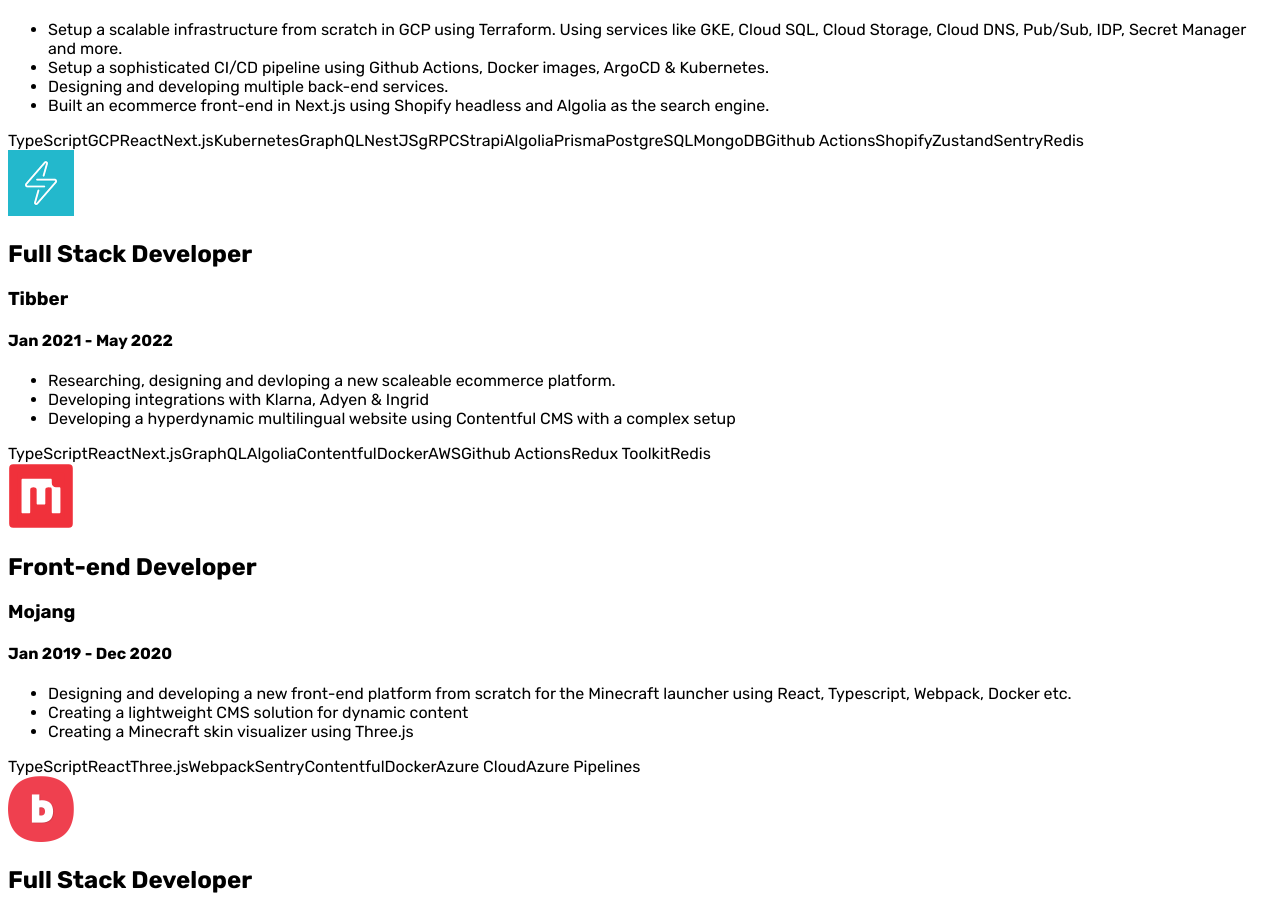
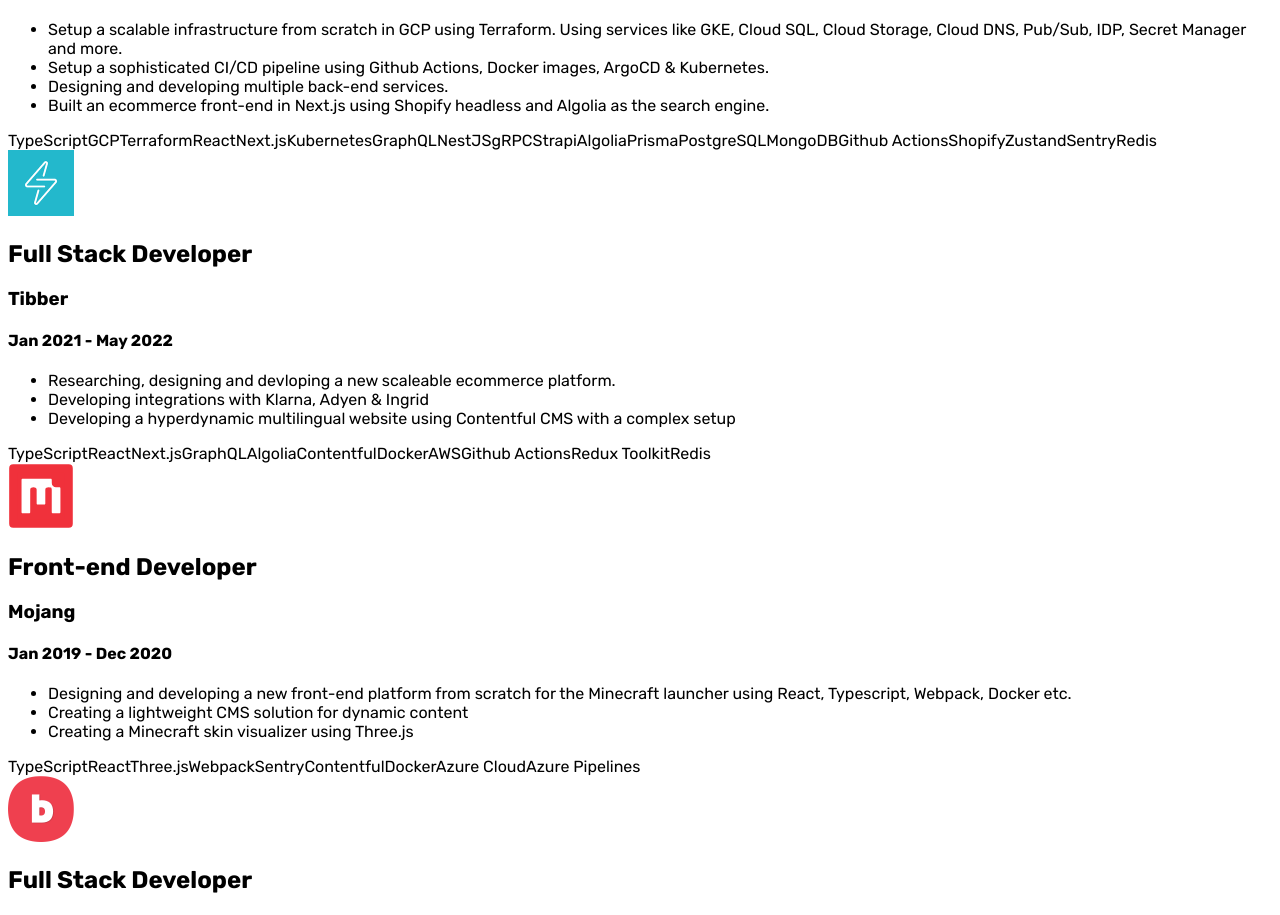
Before and after one commit to marcneander/marcneander-web, a Next.js app: page /profile in a window 1280 px wide. Shown: the part 983-1898 px from the top of the page. Built offline with nearby package versions, Linux system fonts and the light colour scheme.

Commit message:
Terraform

```diff
--- a/src/app/profile/page.tsx
+++ b/src/app/profile/page.tsx
@@ -145,6 +145,7 @@
             <ExperienceBadgeWrap>
               <ExperienceBadge>TypeScript</ExperienceBadge>
               <ExperienceBadge>GCP</ExperienceBadge>
+              <ExperienceBadge>Terraform</ExperienceBadge>
               <ExperienceBadge>React</ExperienceBadge>
               <ExperienceBadge>Next.js</ExperienceBadge>
               <ExperienceBadge>Kubernetes</ExperienceBadge>
```
